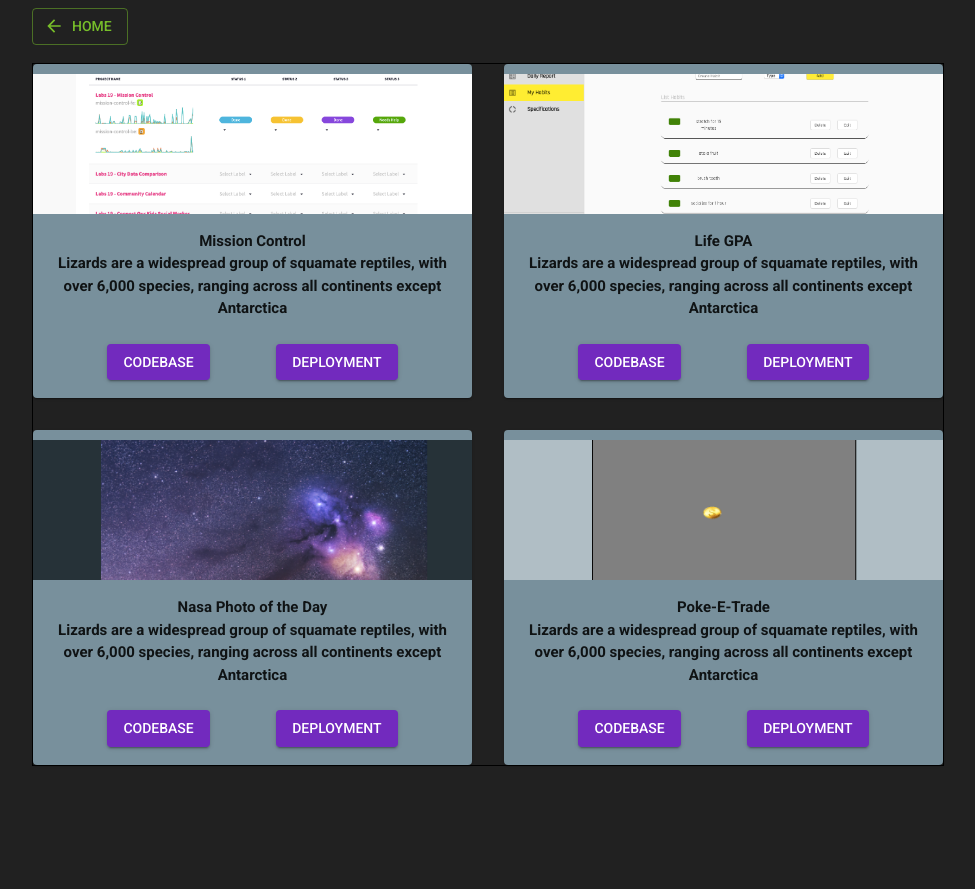
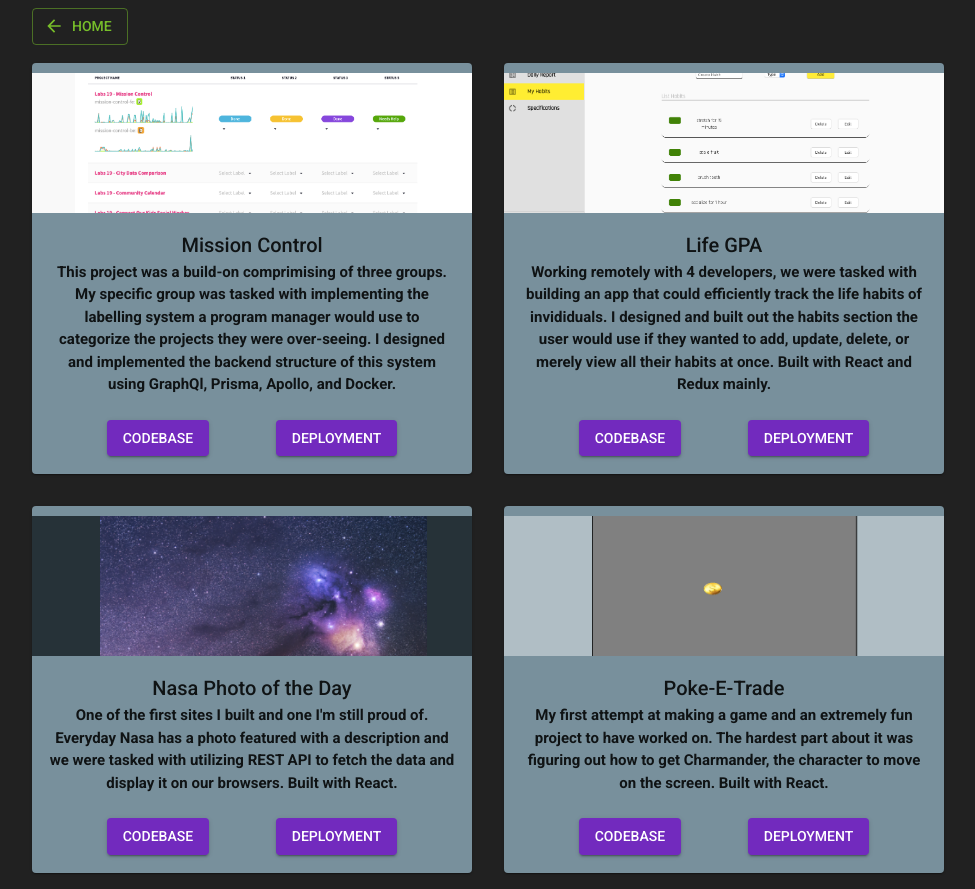
Before and after one commit to abdirahmanfarah/react-portfolio, a React app: page /projects in a window 1280 px wide. Shown: the whole page, without its empty margins (152-1127 px from the left). Before the commit the page ends 800 px from the top, so only its background shows below. Built offline with nearby package versions, Linux system fonts and the light colour scheme.

Commit message:
Updated favicon, and site descriptions

```diff
--- a/public/index.html
+++ b/public/index.html
@@ -2,7 +2,7 @@
 <html lang="en">
   <head>
     <meta charset="utf-8" />
-    <link rel="icon" href="%PUBLIC_URL%/favicon.ico" />
+    <link rel="shortcut icon" href="%PUBLIC_URL%/favicon.ico" />
     <meta name="viewport" content="width=device-width, initial-scale=1" />
     <meta name="theme-color" content="#000000" />
     <meta
@@ -27,6 +27,10 @@
       href="https://fonts.googleapis.com/css?family=Roboto&display=swap"
       rel="stylesheet"
     />
+    <link
+      href="https://fonts.googleapis.com/css2?family=Balsamiq+Sans&display=swap"
+      rel="stylesheet"
+    />
     <title>Abdirahman Farah</title>
   </head>
   <body>
--- a/src/components/App.js
+++ b/src/components/App.js
@@ -1,87 +1,32 @@
-import React, { useState, useEffect, useRef } from "react";
+import React from "react";
 import { Route, Switch, Link } from "react-router-dom";
 import Home from "./Home";
 import Project from "./projects";
-// import Footer from "./footer";
 import Contact from "./contact";
 
 //Style
-import IconButton from "@material-ui/core/Button";
-import MenuIcon from "@material-ui/icons/Menu";
-import Popover from "@material-ui/core/Popover";
-import MenuItem from "@material-ui/core/MenuItem";
-import MenuList from "@material-ui/core/MenuList";
+
 import { makeStyles } from "@material-ui/core/styles";
 import { Typography } from "@material-ui/core";
 
-const useStyles = makeStyles({
-  root: {
-    display: "flex",
-    justifyContent: "flex-start",
-  },
-  icon: {
-    borderRadius: "200",
-  },
-});
+// const useStyles = makeStyles({
+//   root: {
+//     display: "flex",
+//     justifyContent: "flex-start",
+//   },
+//   icon: {
+//     borderRadius: "200",
+//   },
+// });
 
 function App() {
-  // const classes = useStyles();
-  // const [anchorEl, setAnchorEl] = useState(null);
-  // const handleClick = (event) => {
-  //   setAnchorEl(event.currentTarget);
-  // };
-
-  // const handleClose = () => {
-  //   setAnchorEl(null);
-  // };
-
-  // const open = Boolean(anchorEl);
-  // const id = open ? "simple-popover" : undefined;
-
   return (
     <div className="App">
-      {/* <div className={classes.root}>
-        <IconButton aria-describedby={id} onClick={handleClick}>
-          <MenuIcon className={classes.icon} color="primary" fontSize="large" /> */}
-      {/* <Typography>Menu</Typography>
-        </IconButton>
-        <Popover
-          id={id}
-          open={open}
-          anchorReference="anchorPosition"
-          anchorPosition={{ top: 35, left: 5 }}
-          onClose={handleClose}
-          anchororigin={{
-            vertical: "bottom",
-            horizontal: "left",
-          }}
-          transformorigin={{
-            vertical: "top",
-            horizontal: "left",
-          }}
-          disablePortal
-        >
-          <MenuList>
-            <MenuItem component={Link} to="/" onClick={handleClose}>
-              <Typography variant="button" color="secondary">
-                Home{" "}
-              </Typography>
-            </MenuItem>
-            <MenuItem component={Link} to="/projects" onClick={handleClose}>
-              <Typography color="secondary">Projects</Typography>
-            </MenuItem>
-            <MenuItem component={Link} to="/contact" onClick={handleClose}>
-              <Typography color="secondary">Contacts</Typography>
-            </MenuItem>
-          </MenuList>
-        </Popover>
-      </div> */}
       <Switch>
         <Route exact path="/" component={Home} />
         <Route path="/projects" component={Project} />
         <Route path="/contact" component={Contact} />
       </Switch>
-      {/* <Footer /> */}
     </div>
   );
 }
--- a/src/components/Home.js
+++ b/src/components/Home.js
@@ -51,24 +51,25 @@ const Home = () => {
             <Name>
               <Grid container display="flex" justify="flex-start">
                 <Typography variant="h3" color="primary" gutterBottom>
-                  Abdirahman Farah
+                  Hi, I'm Abdirahman Farah
                 </Typography>
               </Grid>
             </Name>
             <Grid container display="flex" justify="flex-start">
               <Intro>
                 <Typography variant="h4" color="secondary" gutterBottom>
-                  I am a{" "}
                   <Typical
                     steps={[
-                      "developer",
+                      "I am a full-stack developer 💻",
+                      1000,
+                      "I am a writer 📖",
+                      1000,
+                      "I am an adventurer 🚀",
+                      1000,
+                      "But above all....",
+                      1000,
+                      "I'm curious beyond measure. 😸",
                       3000,
-                      "writer",
-                      3000,
-                      "student",
-                      3000,
-                      "human.",
-                      5000,
                     ]}
                     loop={Infinity}
                     wrapper="b"
--- a/src/components/projects.js
+++ b/src/components/projects.js
@@ -68,11 +68,14 @@ const Project = (props) => {
                     title="Mission Control"
                   />
                   <CardContent>
-                    <Typography>Mission Control</Typography>
+                    <Typography variant="h6">Mission Control</Typography>
                     <Typography variant="body1">
-                      Lizards are a widespread group of squamate reptiles, with
-                      over 6,000 species, ranging across all continents except
-                      Antarctica
+                      This project was a build-on comprimising of three groups.
+                      My specific group was tasked with implementing the
+                      labelling system a program manager would use to categorize
+                      the projects they were over-seeing. I designed and
+                      implemented the backend structure of this system using
+                      GraphQl, Prisma, Apollo, and Docker.
                     </Typography>
                   </CardContent>
                 </CardActionArea>
@@ -110,11 +113,14 @@ const Project = (props) => {
                     title="Life GPA"
                   />
                   <CardContent>
-                    <Typography>Life GPA</Typography>
+                    <Typography variant="h6">Life GPA</Typography>
                     <Typography>
-                      Lizards are a widespread group of squamate reptiles, with
-                      over 6,000 species, ranging across all continents except
-                      Antarctica
+                      Working remotely with 4 developers, we were tasked with
+                      building an app that could efficiently track the life
+                      habits of invididuals. I designed and built out the habits
+                      section the user would use if they wanted to add, update,
+                      delete, or merely view all their habits at once. Built
+                      with React and Redux mainly.
                     </Typography>
                   </CardContent>
                 </CardActionArea>
@@ -152,11 +158,12 @@ const Project = (props) => {
                     title="Nasa"
                   />
                   <CardContent>
-                    <Typography>Nasa Photo of the Day</Typography>
+                    <Typography variant="h6">Nasa Photo of the Day</Typography>
                     <Typography>
-                      Lizards are a widespread group of squamate reptiles, with
-                      over 6,000 species, ranging across all continents except
-                      Antarctica
+                      One of the first sites I built and one I'm still proud of.
+                      Everyday Nasa has a photo featured with a description and
+                      we were tasked with utilizing REST API to fetch the data
+                      and display it on our browsers. Built with React.
                     </Typography>
                   </CardContent>
                 </CardActionArea>
@@ -194,11 +201,12 @@ const Project = (props) => {
                     title="Poke"
                   />
                   <CardContent>
-                    <Typography>Poke-E-Trade</Typography>
+                    <Typography variant="h6">Poke-E-Trade</Typography>
                     <Typography>
-                      Lizards are a widespread group of squamate reptiles, with
-                      over 6,000 species, ranging across all continents except
-                      Antarctica
+                      My first attempt at making a game and an extremely fun
+                      project to have worked on. The hardest part about it was
+                      figuring out how to get Charmander, the character to move
+                      on the screen. Built with React.
                     </Typography>
                   </CardContent>
                 </CardActionArea>
@@ -236,7 +244,7 @@ const Project = (props) => {
 export default Project;
 
 const Cards = styled.div`
-  border: 1px solid black;
+  // border: 1px solid black;
   // padding: 25px 45px;
   // margin: auto;
 `;
--- a/src/mui/custom-theme.js
+++ b/src/mui/custom-theme.js
@@ -20,10 +20,15 @@ const theme = createMuiTheme({
       fontSize: "7rem",
     },
     h3: {
+      fontFamily: "Balsamiq Sans",
+      fontSize: "6rem",
       "@media (max-width:600px)": {
         fontSize: "2.7rem",
       },
     },
+    // h4: {
+    //   fontFamily: "Balsamiq Sans",
+    // },
   },
 });
 
```
Also changed, not shown: public/favicon.ico.
